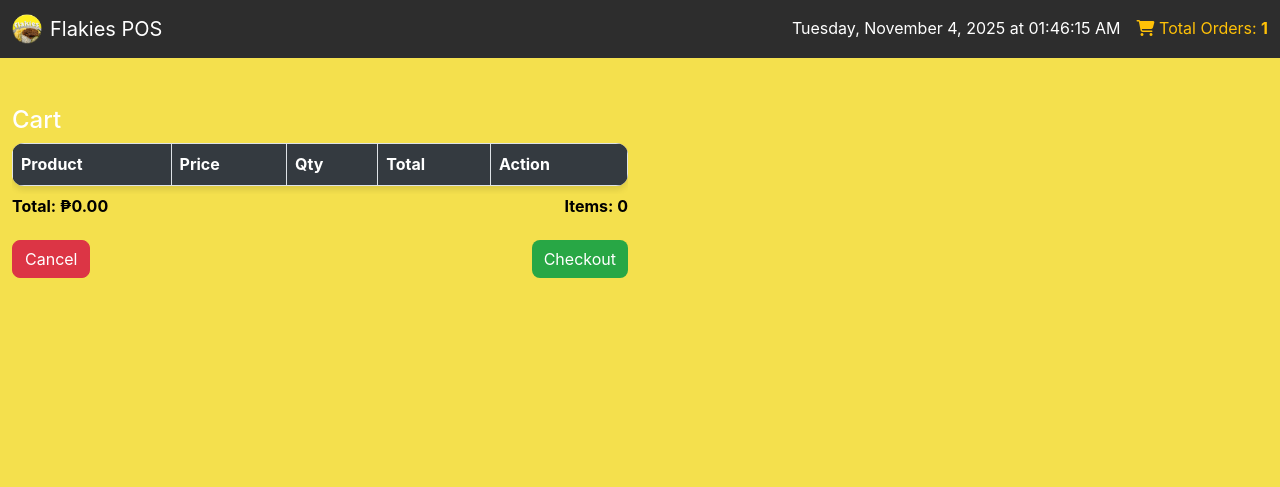
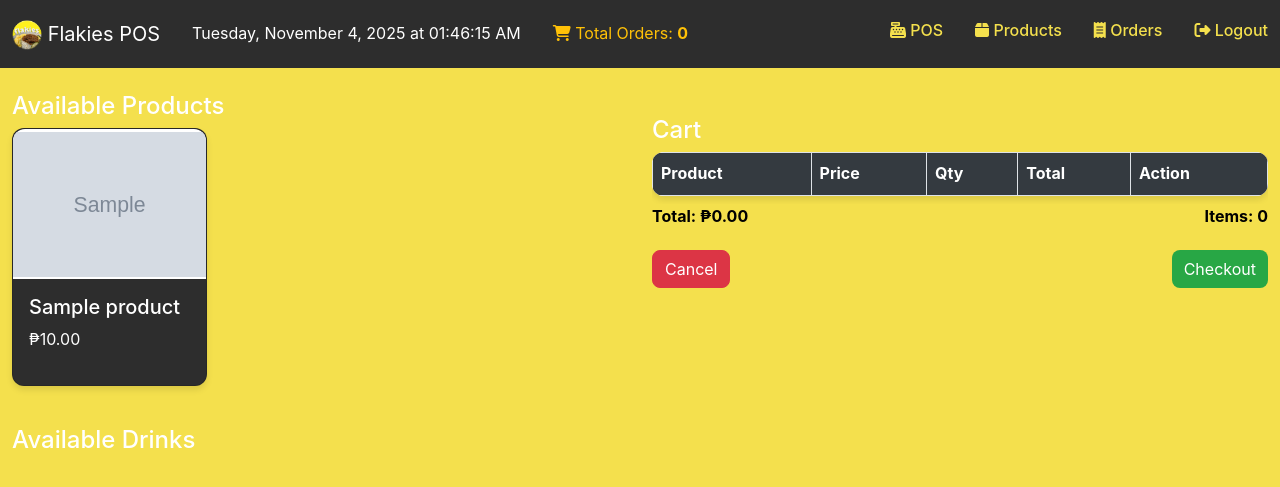
Before and after one commit to unkhown099/Flakies, a PHP site: page /cashier/pos.php in a window 1280 px wide. Shown: the top 487 px of the page. Run offline with PHP 8.4, Linux system fonts and the light colour scheme; the visitor is signed in with stand-in values (Sample User, id 1); tables that the repository leaves empty or names only in its code hold one stand-in row (values such as "Sample post"); grey boxes marked "Sample" are stand-in pictures; lists and menus that the app fills with data are empty; some libraries are stand-ins or nearby versions.

Commit message:
fix the pos.php

```diff
--- a/cashier/pos.php
+++ b/cashier/pos.php
@@ -2,27 +2,35 @@
 session_start();
 require_once '../config/db_connect.php';
 
-// Ensure cashier is logged in
 if (!isset($_SESSION['user_id']) || $_SESSION['role'] != 'cashier') {
-    header("Location: ../login.php");
+    header("Location: login.php");
     exit;
 }
 
-// Fetch products grouped by category
-$query = "SELECT * FROM products WHERE deleted = 0 ORDER BY category, name";
-$productsResult = $conn->query($query);
+// Count today's orders
+$orderQuery = "
+    SELECT COUNT(*) AS total_orders
+    FROM orders
+    WHERE DATE(CONVERT_TZ(order_date, @@session.time_zone, '+08:00')) = CURDATE()
+";
+$orderResult = $conn->query($orderQuery);
+$orderData = $orderResult->fetch_assoc();
+$totalOrders = $orderData['total_orders'] ?? 0;
 
-$categories = [];
-while ($product = $productsResult->fetch_assoc()) {
-    $category = $product['category'] ?? 'Other';
-    $categories[$category][] = $product;
-}
+// Fetch products, add-ons, drinks
+$productQuery = "SELECT id, name, price, stock, image, status FROM products WHERE category != 'addon' AND category != 'drink'";
+$productResult = $conn->query($productQuery);
+$products = $productResult->fetch_all(MYSQLI_ASSOC);
 
-// Total number of orders
-$totalOrders = $conn->query("SELECT COUNT(*) as total FROM orders")->fetch_assoc()['total'];
+$addonQuery = "SELECT id, name, price, stock, image, status FROM products WHERE category = 'addon'";
+$addonResult = $conn->query($addonQuery);
+$addons = $addonResult->fetch_all(MYSQLI_ASSOC);
 
-// Render the page
+$drinkQuery = "SELECT id, name, price, stock, image, status FROM products WHERE category = 'drink'";
+$drinkResult = $conn->query($drinkQuery);
+$drinks = $drinkResult->fetch_all(MYSQLI_ASSOC);
 ?>
+
 <!DOCTYPE html>
 <html lang="en">
 
@@ -36,7 +44,6 @@ $totalOrders = $conn->query("SELECT COUNT(*) as total FROM orders")->fetch_assoc
     <link href="https://cdnjs.cloudflare.com/ajax/libs/font-awesome/6.4.0/css/all.min.css" rel="stylesheet">
 
     <style>
-        /* Same styles as before */
         * {
             margin: 0;
             padding: 0;
@@ -60,7 +67,6 @@ $totalOrders = $conn->query("SELECT COUNT(*) as total FROM orders")->fetch_assoc
             color: #fff;
         }
 
-        /* Styles for POS */
         .card {
             background: #2d2d2d;
             color: #fff;
@@ -68,6 +74,15 @@ $totalOrders = $conn->query("SELECT COUNT(*) as total FROM orders")->fetch_assoc
             box-shadow: 0 4px 6px rgba(0, 0, 0, 0.1);
             transition: transform 0.2s, box-shadow 0.2s, background-color 0.2s;
             cursor: pointer;
+        }
+
+        .card:hover {
+            transform: translateY(-3px);
+            box-shadow: 0 8px 12px rgba(0, 0, 0, 0.15);
+        }
+
+        .card.selected {
+            background-color: #28a745 !important;
         }
 
         .card-img-wrapper {
@@ -83,17 +98,7 @@ $totalOrders = $conn->query("SELECT COUNT(*) as total FROM orders")->fetch_assoc
 
         .card-img-top {
             max-height: 100%;
-            width: auto;
             object-fit: contain;
-        }
-
-        .card:hover {
-            transform: translateY(-3px);
-            box-shadow: 0 8px 12px rgba(0, 0, 0, 0.15);
-        }
-
-        .card.selected {
-            background-color: #28a745 !important;
         }
 
         .disabled-card {
@@ -105,6 +110,10 @@ $totalOrders = $conn->query("SELECT COUNT(*) as total FROM orders")->fetch_assoc
             background-color: #28a745;
             border: none;
             border-radius: 8px;
+        }
+
+        .btn-success:hover {
+            background-color: #218838;
         }
 
         .btn-danger {
@@ -132,25 +141,88 @@ $totalOrders = $conn->query("SELECT COUNT(*) as total FROM orders")->fetch_assoc
         .cart-summary {
             color: black;
         }
+
+        /* Make total/items text black */
+
+        #toastContainer {
+            border-radius: 8px;
+        }
+
+        .toast-container {
+            position: fixed;
+            bottom: 20px;
+            right: 20px;
+            z-index: 1050;
+            display: flex;
+            flex-direction: column;
+            gap: 10px;
+        }
+
+        .toast {
+            transform: translateX(150%);
+            opacity: 0;
+            transition: transform 0.5s ease, opacity 0.5s ease;
+        }
+
+        .toast.show-toast {
+            transform: translateX(0);
+            opacity: 1;
+        }
+
+        .toast.hide-toast {
+            transform: translateX(150%);
+            opacity: 0;
+        }
+
+        .qty-btn {
+            cursor: pointer;
+            padding: 2px 6px;
+            margin: 0 2px;
+        }
+
+        .nav-links {
+            display: flex;
+            gap: 2rem;
+            list-style: none;
+            padding-top: 10px;
+            margin-left: auto;
+        }
+
+        .nav-links a {
+            color: #f4e04d;
+            text-decoration: none;
+            font-weight: 500;
+            transition: opacity 0.3s;
+        }
+
+        .nav-links a:hover {
+            color: #667eea;
+        }
+
+        @media (max-width: 768px) {
+            .card-img-wrapper {
+                height: 120px;
+            }
+        }
     </style>
 </head>
 
 <body>
 
     <!-- Navbar -->
-    <nav class="navbar navbar-expand-lg navbar-custom py-2">
-        <div class="container-fluid d-flex align-items-center justify-content-between">
-            <a class="navbar-brand d-flex align-items-center" href="#">
-                <img src="../assets/pictures/45b0e7c9-8bc1-4ef3-bac2-cfc07174d613.png" alt="Flakies Logo" height="30" class="me-2">
-                <span>Flakies POS</span>
-            </a>
-
-            <div class="d-flex align-items-center text-white gap-3">
-                <span class="navbar-text" id="dateTime"></span>
-                <span class="navbar-text text-warning">
-                    <i class="fa-solid fa-shopping-cart"></i> Total Orders:
-                    <strong><?php echo $totalOrders; ?></strong>
-                </span>
+    <nav class="navbar navbar-expand-lg navbar-custom">
+        <div class="container-fluid">
+            <a class="navbar-brand" href="#"><img src="../assets/pictures/45b0e7c9-8bc1-4ef3-bac2-cfc07174d613.png" alt="Flakies Logo" height="30"> Flakies POS</a>
+            <span class="navbar-text text-white mx-3" id="dateTime"></span>
+            <span class="navbar-text text-warning mx-3"><i class="fa-solid fa-shopping-cart"></i> Total Orders: <strong><?php echo $totalOrders; ?></strong></span>
+            <button class="navbar-toggler" type="button" data-bs-toggle="collapse" data-bs-target="#navbarNav"><span class="navbar-toggler-icon"></span></button>
+            <div class="collapse navbar-collapse" id="navbarNav">
+                <ul class="nav-links">
+                    <li><a href="pos.php"><i class="fa fa-cash-register"></i> POS</a></li>
+                    <li><a href="products.php"><i class="fa fa-box"></i> Products</a></li>
+                    <li><a href="orders.php"><i class="fa fa-receipt"></i> Orders</a></li>
+                    <li><a onclick="confirmLogout()" class="cart-btn"><i class="fa fa-sign-out-alt"></i> Logout</a></li>
+                </ul>
             </div>
         </div>
     </nav>
@@ -175,15 +247,16 @@ $totalOrders = $conn->query("SELECT COUNT(*) as total FROM orders")->fetch_assoc
 
     <div class="container-fluid mt-4">
         <div class="row">
-            <!-- Product display section -->
-            <div class="col-md-8">
-                <?php foreach ($categories as $category => $products): ?>
-                    <h4 class="mt-4"><?php echo ucfirst($category); ?></h4>
-                    <div class="row g-3" id="<?php echo strtolower($category); ?>List">
+
+            <!-- Products/Add-ons/Drinks -->
+            <div class="col-md-6">
+                <h4>Available Products</h4>
+                <div class="row g-3" id="productList">
                     <?php foreach ($products as $product):
+                        $isInactive = $product['status'] == 1;
                         $isOutOfStock = $product['stock'] <= 0;
-                            $disabled = $isOutOfStock;
-                            $cardClass = $disabled ? 'bg-secondary text-white disabled-card' : 'card product-card';
+                        $disabled = $isInactive || $isOutOfStock;
+                        $cardClass = $disabled ? 'bg-secondary text-white disabled-card' : 'product-card';
                         $style = $disabled ? 'pointer-events:none; opacity:0.6;' : '';
                     ?>
                         <div class="col-md-4 mb-3">
@@ -204,7 +277,25 @@ $totalOrders = $conn->query("SELECT COUNT(*) as total FROM orders")->fetch_assoc
                         </div>
                     <?php endforeach; ?>
                 </div>
+
+
+
+                <h4 class="mt-4">Available Drinks</h4>
+                <div class="row g-3" id="drinkList">
+                    <?php foreach ($drinks as $drink): ?>
+                        <div class="col-md-4 mb-3">
+                            <div class="card h-100 drink-card" data-id="<?php echo $drink['id']; ?>" data-name="<?php echo htmlspecialchars($drink['name']); ?>" data-price="<?php echo $drink['price']; ?>" data-stock="<?php echo $drink['stock']; ?>">
+                                <div class="card-img-wrapper">
+                                    <img src="images_path/<?php echo !empty($drink['image']) ? $drink['image'] : 'default-drink.png'; ?>" class="card-img-top" alt="<?php echo htmlspecialchars($drink['name']); ?>">
+                                </div>
+                                <div class="card-body">
+                                    <h5 class="card-title"><?php echo htmlspecialchars($drink['name']); ?></h5>
+                                    <p>₱<?php echo number_format($drink['price'], 2); ?></p>
+                                </div>
+                            </div>
+                        </div>
                     <?php endforeach; ?>
+                </div>
             </div>
 
             <!-- Cart -->
@@ -254,16 +345,14 @@ $totalOrders = $conn->query("SELECT COUNT(*) as total FROM orders")->fetch_assoc
         function renderCart() {
             const cartItems = document.getElementById('cartItems');
             cartItems.innerHTML = '';
-            let total = 0, totalItems = 0;
-
+            let total = 0,
+                totalItems = 0;
             cart.forEach((item, index) => {
                 const itemTotal = item.price * item.qty;
                 total += itemTotal;
                 totalItems += item.qty;
-
                 const tr = document.createElement('tr');
-                tr.innerHTML = `
-                    <td>${item.name}</td>
+                tr.innerHTML = `<td>${item.name}</td>
         <td>₱${item.price.toFixed(2)}</td>
         <td>
             <button class="qty-btn btn btn-sm btn-secondary" data-action="minus" data-index="${index}">-</button>
@@ -271,32 +360,21 @@ $totalOrders = $conn->query("SELECT COUNT(*) as total FROM orders")->fetch_assoc
             <button class="qty-btn btn btn-sm btn-secondary" data-action="plus" data-index="${index}">+</button>
         </td>
         <td>₱${itemTotal.toFixed(2)}</td>
-                    <td>
-                        <button class="btn btn-danger btn-sm remove-item" data-index="${index}">
-                            <i class="fa fa-trash"></i>
-                        </button>
-                    </td>
-                `;
+        <td><button class="btn btn-danger btn-sm remove-item" data-index="${index}"><i class="fa fa-trash"></i></button></td>`;
                 cartItems.appendChild(tr);
             });
-
             document.getElementById('cartTotal').textContent = total.toFixed(2);
             document.getElementById('totalItems').textContent = totalItems;
 
-            // Add event listeners for quantity buttons
             document.querySelectorAll('.qty-btn').forEach(btn => {
                 btn.addEventListener('click', function() {
                     const idx = parseInt(this.dataset.index);
-                    if (this.dataset.action === 'plus') {
-                        cart[idx].qty++;
-                    } else {
-                        cart[idx].qty = Math.max(1, cart[idx].qty - 1);
-                    }
+                    if (this.dataset.action === 'plus') cart[idx].qty++;
+                    else cart[idx].qty = Math.max(1, cart[idx].qty - 1);
                     renderCart();
                 });
             });
 
-            // Add event listeners for remove buttons
             document.querySelectorAll('.remove-item').forEach(btn => {
                 btn.addEventListener('click', function() {
                     const idx = parseInt(this.dataset.index);
@@ -308,8 +386,8 @@ $totalOrders = $conn->query("SELECT COUNT(*) as total FROM orders")->fetch_assoc
             });
         }
 
-        // Product selection
-        document.querySelectorAll('.card').forEach(card => {
+        // Card selection
+        document.querySelectorAll('.product-card, .addon-card, .drink-card').forEach(card => {
             card.addEventListener('click', function() {
                 const id = parseInt(this.dataset.id);
                 const name = this.dataset.name;
@@ -321,13 +399,19 @@ $totalOrders = $conn->query("SELECT COUNT(*) as total FROM orders")->fetch_assoc
                     cart = cart.filter(item => item.id !== id);
                 } else {
                     this.classList.add('selected');
-                    cart.push({ id, name, price, qty: 1 });
+                    cart.push({
+                        id,
+                        name,
+                        price,
+                        qty: 1
+                    });
+                    showOrderNotification(`"${name}" added to cart!`);
                 }
                 renderCart();
             });
         });
 
-        // Checkout button
+        // Checkout
         document.getElementById('checkoutBtn').addEventListener('click', function() {
             if (cart.length === 0) {
                 Swal.fire('Cart is empty', 'Please add items to cart before checkout', 'warning');
@@ -339,7 +423,9 @@ $totalOrders = $conn->query("SELECT COUNT(*) as total FROM orders")->fetch_assoc
                     headers: {
                         'Content-Type': 'application/json'
                     },
-                body: JSON.stringify({ cart })
+                    body: JSON.stringify({
+                        cart
+                    })
                 })
                 .then(res => res.json())
                 .then(data => {
@@ -347,7 +433,7 @@ $totalOrders = $conn->query("SELECT COUNT(*) as total FROM orders")->fetch_assoc
                         Swal.fire('Success', data.message, 'success');
                         cart = [];
                         renderCart();
-                    document.querySelectorAll('.card.selected').forEach(c => c.classList.remove('selected'));
+                        document.querySelectorAll('.product-card.selected, .addon-card.selected, .drink-card.selected').forEach(c => c.classList.remove('selected'));
                     } else {
                         Swal.fire('Error', data.message, 'error');
                     }
@@ -358,7 +444,7 @@ $totalOrders = $conn->query("SELECT COUNT(*) as total FROM orders")->fetch_assoc
                 });
         });
 
-        // Cancel button
+        // Cancel Cart
         document.getElementById('cancelBtn').addEventListener('click', function() {
             if (cart.length === 0) {
                 Swal.fire('Cart is already empty', '', 'info');
@@ -376,11 +462,43 @@ $totalOrders = $conn->query("SELECT COUNT(*) as total FROM orders")->fetch_assoc
                 if (result.isConfirmed) {
                     cart = [];
                     renderCart();
-                    document.querySelectorAll('.card.selected').forEach(c => c.classList.remove('selected'));
+                    document.querySelectorAll('.product-card.selected, .addon-card.selected, .drink-card.selected')
+                        .forEach(c => c.classList.remove('selected'));
                     Swal.fire('Cart cleared', '', 'success');
                 }
             });
         });
+
+        // Toast Notification
+        function showOrderNotification(message) {
+            const notification = document.getElementById('orderNotification');
+            const toastEl = notification.querySelector('.toast');
+            toastEl.querySelector('.toast-body').innerHTML = `<i class="fa fa-bell"></i> ${message}`;
+
+            toastEl.classList.add('show-toast');
+            toastEl.classList.remove('hide-toast');
+
+            setTimeout(() => {
+                toastEl.classList.remove('show-toast');
+                toastEl.classList.add('hide-toast');
+            }, 5000);
+        }
+
+        // Logout confirmation
+        function confirmLogout() {
+            Swal.fire({
+                title: 'Are you sure you want to log out?',
+                text: 'You will be logged out of the system.',
+                icon: 'warning',
+                showCancelButton: true,
+                confirmButtonText: 'Yes, Log out',
+                cancelButtonText: 'No, Stay Logged In'
+            }).then(result => {
+                if (result.isConfirmed) {
+                    window.location.href = "../login/logout.php";
+                }
+            });
+        }
     </script>
 </body>
 
```
Lines whose indentation alone changed are shown as unchanged.
